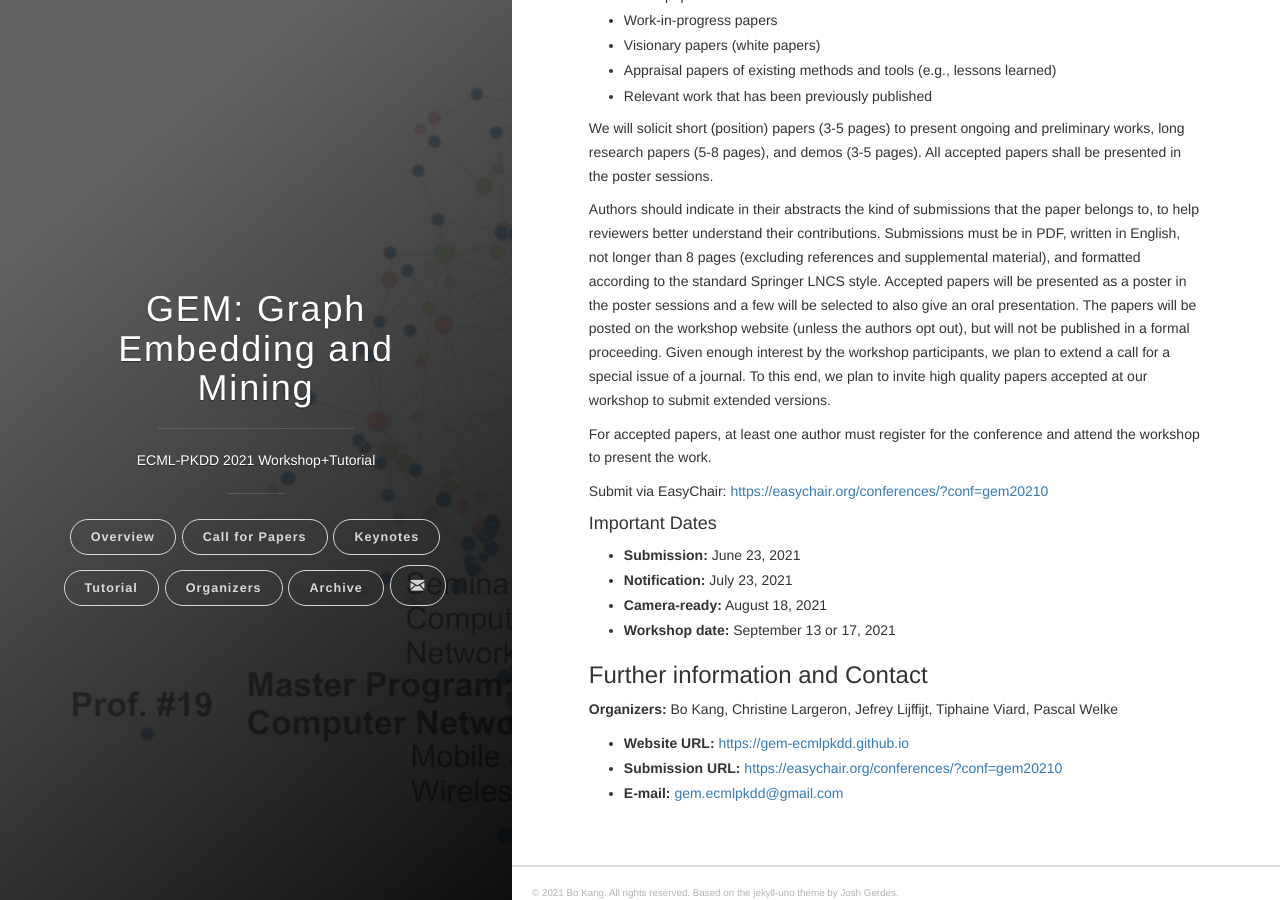
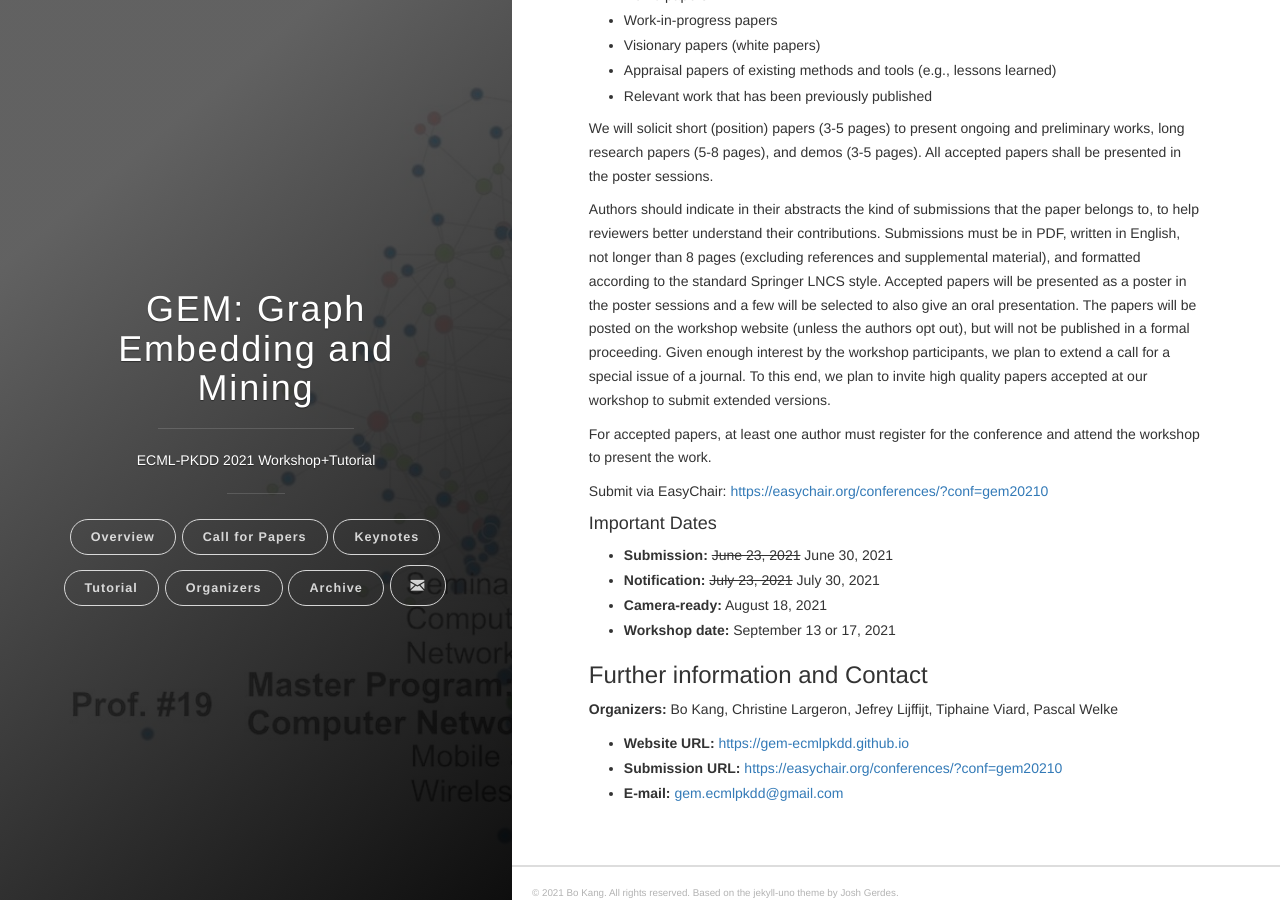
Before and after one commit to gem-ecmlpkdd/gem-ecmlpkdd.github.io, a Jekyll site: the page built from pages/cfp.md, in a window 1280 px wide and 900 px high, scrolled down 2058 px. Built offline with Jekyll 4.4.1, drawn with Linux system fonts in a browser that asks for light colours; nearby versions of some CDN libraries.

Commit message:
Update cfp.md

```diff
--- a/pages/cfp.md
+++ b/pages/cfp.md
@@ -86,8 +86,8 @@ For accepted papers, at least one author must register for the conference and at
 Submit via EasyChair: <https://easychair.org/conferences/?conf=gem20210>
 
 #### Important Dates
-- **Submission:** June 23, 2021
-- **Notification:** July 23, 2021
+- **Submission:** ~~June 23, 2021~~ June 30, 2021
+- **Notification:** ~~July 23, 2021~~ July 30, 2021
 - **Camera-ready:** August 18, 2021
 - **Workshop date:** September 13 or 17, 2021
 
```
